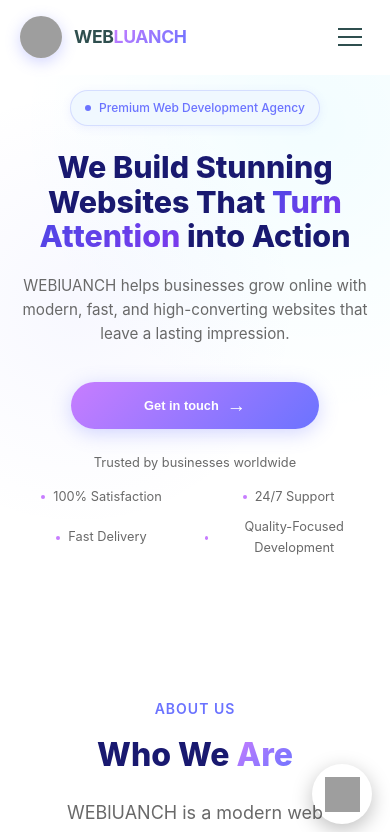
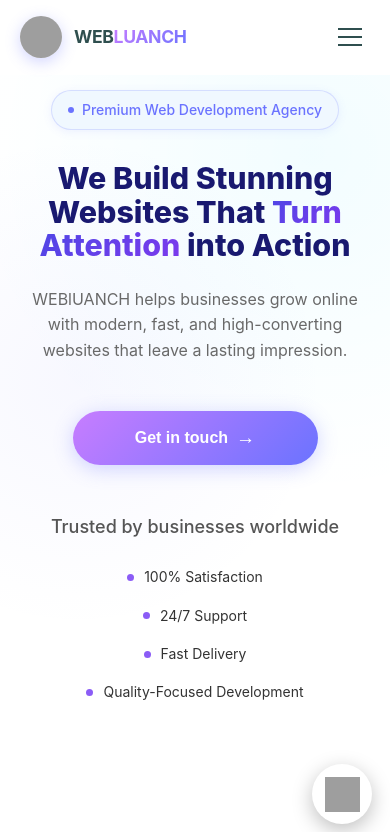
Before and after one commit to shehanaa56-beep/WebLuanch, a React (Create React App) app: page / in a window 390 px wide. Shown: the top 832 px of the page. Built offline with nearby package versions, Linux system fonts and the light colour scheme; grey boxes are pictures that could not be loaded.

Commit message:
Fix base path for Vercel

```diff
--- a/src/components/Hero.css
+++ b/src/components/Hero.css
@@ -1,5 +1,5 @@
 .hero {
-  background: #FFFFFF;
+  background: #ffffff;
   padding: 120px 0 80px;
   min-height: 100vh;
   display: flex;
@@ -11,10 +11,7 @@
 .hero::before {
   content: '';
   position: absolute;
-  top: 0;
-  left: 0;
-  right: 0;
-  bottom: 0;
+  inset: 0;
   background-image:
     radial-gradient(circle at 20% 50%, rgba(107, 115, 255, 0.05) 0%, transparent 50%),
     radial-gradient(circle at 80% 20%, rgba(0, 212, 255, 0.05) 0%, transparent 50%);
@@ -30,12 +27,13 @@
   z-index: 1;
 }
 
+/* Badge */
 .hero-badge {
   display: inline-flex;
   align-items: center;
   gap: 0.5rem;
-  background: #F0F8FF;
-  color: #6B73FF;
+  background: #f0f8ff;
+  color: #6b73ff;
   padding: 0.5rem 1rem;
   border-radius: 50px;
   font-size: 0.875rem;
@@ -48,10 +46,11 @@
 .badge-dot {
   width: 6px;
   height: 6px;
-  background: #6B73FF;
+  background: #6b73ff;
   border-radius: 50%;
 }
 
+/* Headings */
 .hero-headline {
   font-size: 3.5rem;
   font-weight: 800;
@@ -61,7 +60,7 @@
 }
 
 .highlight {
-  background: linear-gradient(135deg, #C77DFF, #6B73FF);
+  background: linear-gradient(135deg, #c77dff, #6b73ff);
   -webkit-background-clip: text;
   -webkit-text-fill-color: transparent;
   background-clip: text;
@@ -77,6 +76,7 @@
   margin-right: auto;
 }
 
+/* CTA */
 .hero-ctas {
   display: flex;
   justify-content: center;
@@ -86,7 +86,7 @@
 }
 
 .cta-primary {
-  background: linear-gradient(135deg, #C77DFF, #6B73FF);
+  background: linear-gradient(135deg, #c77dff, #6b73ff);
   color: white;
   border: none;
   padding: 1rem 2rem;
@@ -108,213 +108,80 @@
 
 .arrow {
   font-size: 1.2rem;
-  transition: transform 0.3s ease;
 }
 
-.cta-primary:hover .arrow {
-  transform: translateX(3px);
-}
-
-.cta-secondary {
-  background: transparent;
-  color: #6B73FF;
-  border: 2px solid #6B73FF;
-  padding: 1rem 2rem;
-  border-radius: 50px;
-  font-size: 1rem;
-  font-weight: 600;
-  cursor: pointer;
-  transition: all 0.3s ease;
-  display: inline-flex;
-  align-items: center;
-  gap: 0.5rem;
-}
-
-.cta-secondary:hover {
-  background: #6B73FF;
-  color: white;
-  transform: translateY(-2px);
-}
-
-.phone-icon {
-  font-size: 1.1rem;
-}
-
+/* TRUST SECTION – CLEAN & PERFECT */
 .trust-indicators {
-  margin-top: 2rem;
+  margin-top: 40px;
+  text-align: center;
 }
 
 .trust-text {
-  font-size: 0.875rem;
-  color: #696969;
-  margin-bottom: 1rem;
+  font-size: 18px;
+  font-weight: 500;
+  color: #555;
+  margin-bottom: 24px;
 }
 
 .trust-features {
-  display: flex;
+  display: grid;
+  grid-template-columns: repeat(2, max-content);
   justify-content: center;
-  gap: 2rem;
-  flex-wrap: wrap;
+  column-gap: 80px;
+  row-gap: 16px;
 }
 
 .feature {
   display: flex;
   align-items: center;
-  gap: 0.5rem;
-  font-size: 0.875rem;
-  color: #696969;
+  font-size: 16px;
+  color: #333;
+  white-space: nowrap;
 }
 
 .feature-dot {
-  width: 4px;
-  height: 4px;
-  background: #C77DFF;
+  width: 7px;
+  height: 7px;
+  background: #8b5cf6;
   border-radius: 50%;
+  margin-right: 10px;
+  flex-shrink: 0;
 }
 
-/* Responsive Design */
+/* Responsive */
 @media (max-width: 768px) {
   .hero {
-    padding: 100px 0 60px;
+    padding: 90px 0 60px;
+    min-height: auto;
   }
 
   .hero-headline {
-    font-size: 2.5rem;
+    font-size: 2.2rem;
   }
 
   .hero-subheadline {
     font-size: 1rem;
   }
 
-  .hero-ctas {
-    flex-direction: column;
-    align-items: center;
+  .cta-primary {
+    width: 70%;
+    justify-content: center;
   }
+}
 
+@media (max-width: 600px) {
   .trust-features {
-    gap: 1rem;
+    grid-template-columns: 1fr;
   }
 
   .feature {
-    font-size: 0.8rem;
+    justify-content: center;
+    font-size: 14px;
   }
 }
 
 @media (max-width: 480px) {
   .hero-headline {
-    font-size: 2rem;
-  }
-
-  .trust-features {
-    flex-direction: column;
-    align-items: center;
+    font-size: 1.9rem;
   }
 }
-/* 🌟 Mobile Hero Beauty Upgrade */
-@media (max-width: 768px) {
-
-  .hero {
-    padding: 90px 0 60px;
-    min-height: auto;
-  }
-
-  .hero-container {
-    padding: 0 18px;
-  }
-
-  /* Badge */
-  .hero-badge {
-    font-size: 0.8rem;
-    padding: 0.45rem 0.9rem;
-    margin-bottom: 1.5rem;
-  }
-
-  /* Headline */
-  .hero-headline {
-    font-size: 2.2rem;
-    line-height: 1.15;
-    margin-bottom: 1.2rem;
-  }
-
-  /* Sub headline */
-  .hero-subheadline {
-    font-size: 1rem;
-    line-height: 1.6;
-    margin-bottom: 2.2rem;
-  }
-
-  /* CTA buttons */
-  .hero-ctas {
-    gap: 0.5rem;
-    margin-bottom: 1.5rem;
-  }
-
-  .cta-primary,
-  .cta-secondary {
-    width: 70%;
-    justify-content: center;
-    padding: 0.8rem 1rem;
-    font-size: 0.8rem;
-  }
-
-  /* Trust section */
-  .trust-indicators {
-    margin-top: 1.5rem;
-  }
-
-  .trust-text {
-    font-size: 0.8rem;
-    margin-bottom: 0.8rem;
-  }
-
-  .trust-features {
-    gap: 0.8rem;
-  }
-
-  .feature {
-    font-size: 0.8rem;
-  }
-}
-
-/* Extra polish for very small phones */
-@media (max-width: 480px) {
-
-  .hero-headline {
-    font-size: 1.9rem;
-  }
-
-  .hero-subheadline {
-    font-size: 0.95rem;
-  }
-
-  .hero-badge {
-    font-size: 0.75rem;
-  }
-}
-/* Trust points – 2 per row on mobile */
-.trust-features {
-  display: grid;
-  grid-template-columns: repeat(2, 1fr);
-  gap: 10px 20px;
-  justify-items: center;
-}
-
-.feature {
-  width: 100%;
-  justify-content: center;
-}
-
-/* Optional: slightly smaller text on mobile */
-@media (max-width: 480px) {
-  .feature {
-    font-size: 0.8rem;
-  }
-}
-.phone-icon {
-  font-size: 1.1rem;
-  margin-right: 8px;
-  color: #6B73FF;
-}
-.phone-icon {
-  color: rgb(109, 155, 192);
-}
```
